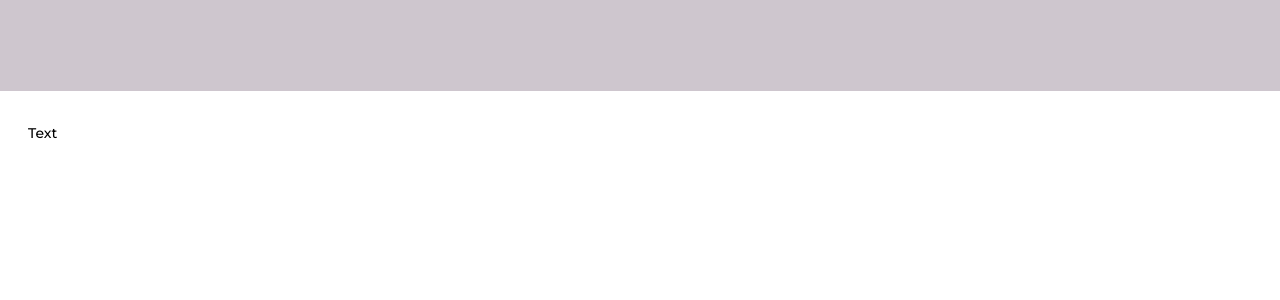
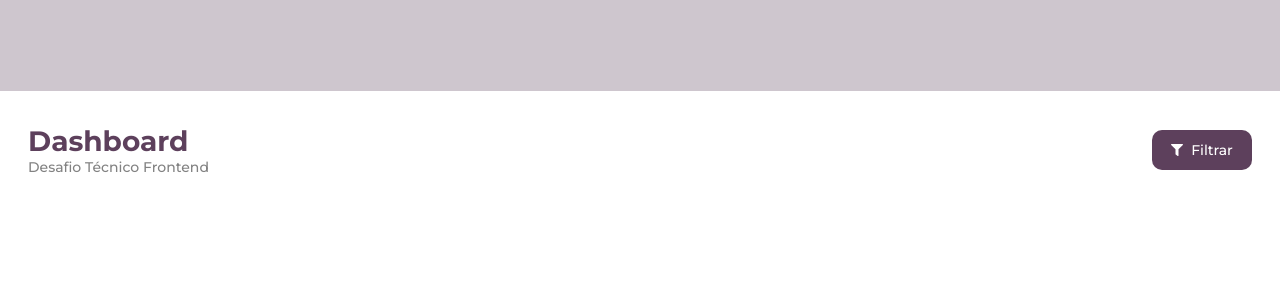
Before and after one commit to Gustavoctt/data-dashboard, a React (Create React App) app: page / in a window 1280 px wide. Shown: the top 300 px of the page. Built offline with nearby package versions, Linux system fonts and the light colour scheme.

Commit message:
add title and button

```diff
--- a/package.json
+++ b/package.json
@@ -12,6 +12,7 @@
     "@types/react-dom": "^18.0.5",
     "react": "^18.1.0",
     "react-dom": "^18.1.0",
+    "react-icons": "^4.4.0",
     "react-scripts": "5.0.1",
     "styled-components": "^5.3.5",
     "typescript": "^4.7.3",
--- a/src/components/Dashboard/index.tsx
+++ b/src/components/Dashboard/index.tsx
@@ -1,9 +1,19 @@
-import { Container } from './styles';
+import { Container, Content } from './styles';
+import { FaFilter } from 'react-icons/fa'
 
 export function Dashboard(){
   return(
     <Container>
-      <p>Text</p>
+      <Content>
+        <div>
+          <h1>Dashboard</h1>
+          <span>Desafio Técnico Frontend</span>
+        </div>
+        <div>
+          <FaFilter size={12} color={'#FFF'}/>
+          <a>Filtrar</a>
+        </div>
+      </Content>
     </Container>
   )
 }
--- a/src/components/Dashboard/styles.ts
+++ b/src/components/Dashboard/styles.ts
@@ -4,3 +4,46 @@ export const Container = styled.main`
   margin: 0 auto;
   padding: 2.06rem 1.75rem;
 `
+
+export const Content = styled.div`
+  display: flex;
+  flex-direction: row;
+  align-items: center;
+
+  justify-content: space-between;
+
+  div{
+    h1{
+      font-size: 1.75rem;
+      font-weight: 700;
+      color: #5D405C;
+    }
+
+    span{
+      font-size: 0.875rem;
+      color: #828282;
+      font-weight: 500;
+      margin-top: 0.5rem;
+    }
+
+    &:last-child{
+      display: flex;
+      align-items: center;
+      justify-content: center;
+
+      width: 6.250rem;
+      height: 2.5rem;
+      background-color: #5D405C;
+      border-radius: 0.625rem;
+      cursor: pointer;
+
+      a{
+        color:#fff;
+        margin-left: 0.5rem;
+      }
+    }
+  }
+
+
+
+`
```
Also changed, not shown: 1 other file (tests, documents, lock files or other folders).
